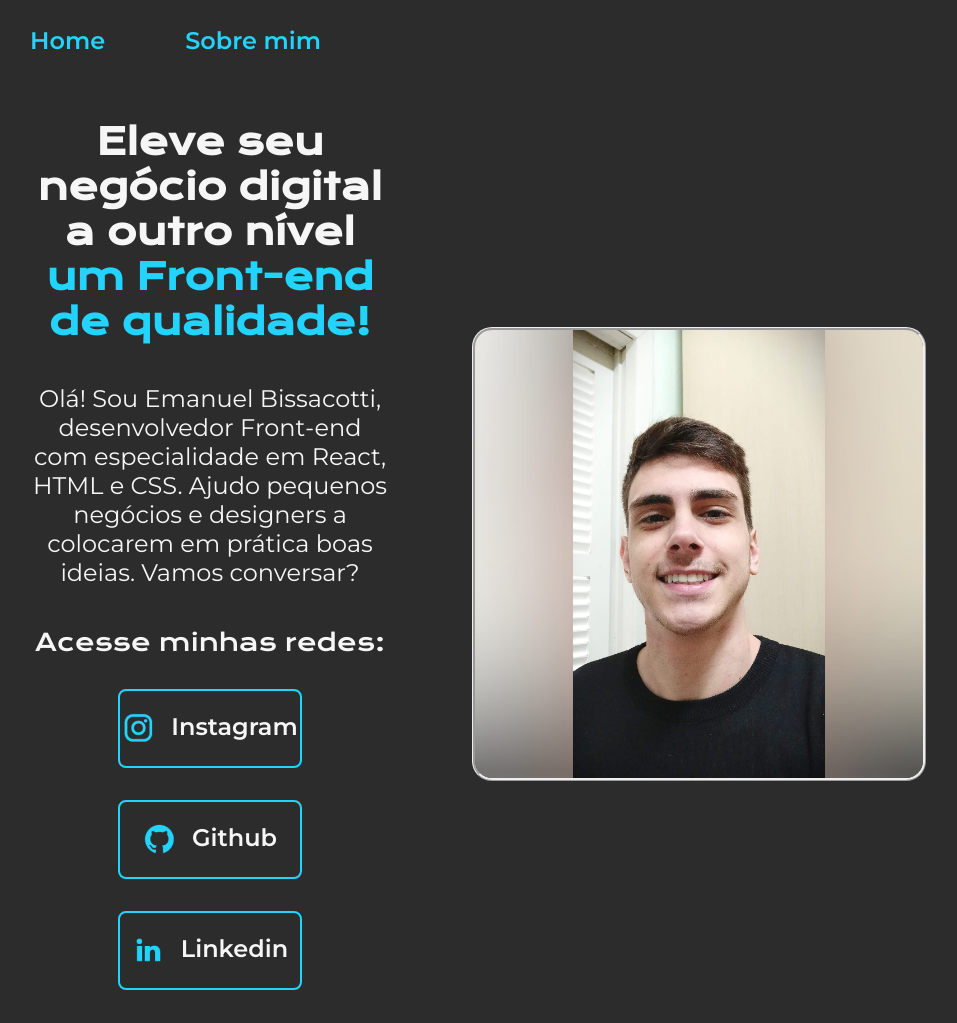
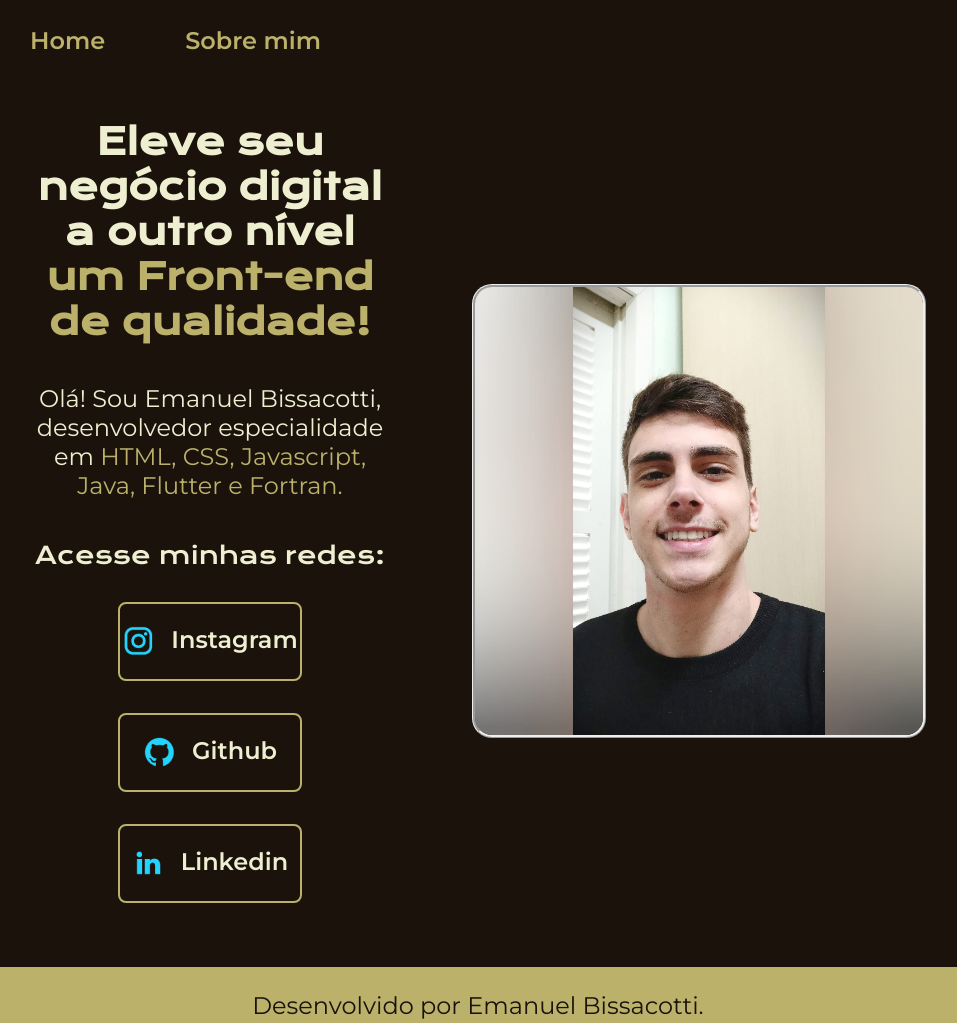
Before and after one commit to Emanuel-Bissacotti/sobre-mim-git-page, a plain HTML site: page index.html in a window 1280 px wide. Shown: the top 1023 px of the page, without its empty margins (162-1119 px from the left). Drawn offline with nearby package versions, Linux system fonts and the light colour scheme.

Commit message:
Muda cores

```diff
--- a/index.html
+++ b/index.html
@@ -17,7 +17,7 @@
     <main class="apresentacao">
         <section class="apresentacao__conteudo">
             <h1 class="apresentacao__conteudo__titulo">Eleve seu negócio digital a outro nível <strong class="titulo-destaque"> um Front-end de qualidade! </strong></h1>
-            <p class="apresentacao__conteudo__texto">Olá! Sou Emanuel Bissacotti, desenvolvedor Front-end com especialidade em React, HTML e CSS. Ajudo pequenos negócios e designers a colocarem em prática boas ideias. Vamos conversar?</p>
+            <p class="apresentacao__conteudo__texto">Olá! Sou Emanuel Bissacotti, desenvolvedor especialidade em <string class="titulo-destaque">HTML, CSS, Javascript, Java, Flutter e Fortran.</string></p>
             <div class="apresentacao__links">
                 <h2 class="apresentacao__links__subtitulo">Acesse minhas redes:</h2>
                 <a class="apresentacao__links__navegacao" href="https://instagram.com/emanuel_bissacotti">
--- a/styles/style.css
+++ b/styles/style.css
@@ -1,10 +1,10 @@
 @import url('https://fonts.googleapis.com/css2?family=Krona+One&family=Montserrat:ital,wght@0,100..900;1,100..900&display=swap');
 
 :root {
-    --cor-primaria: #2C2C2C;
-    --cor-secundario: #F6F6F6;
-    --cor-terciaria: #22D4FD;
-    --cor-hover: #272727;
+    --cor-primaria: #1A120B;
+    --cor-secundario: #eeeed1;
+    --cor-terciaria: #bbb16b;
+    --cor-hover: #3C2A21;
     --fonte-primaria: "Montserrat", sans-serif;
     --fonte-secundaria: "Krona One", sans-serif;
 }
```
